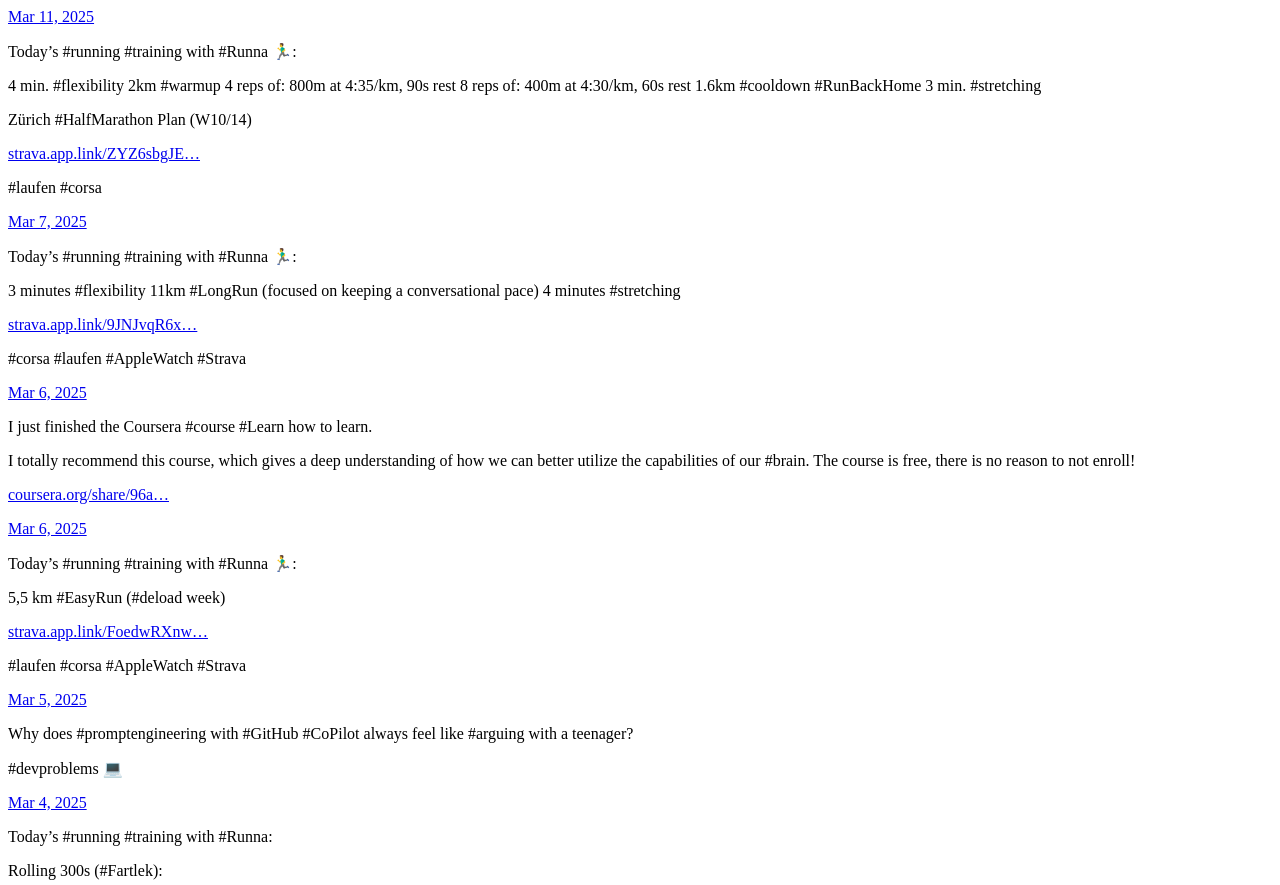
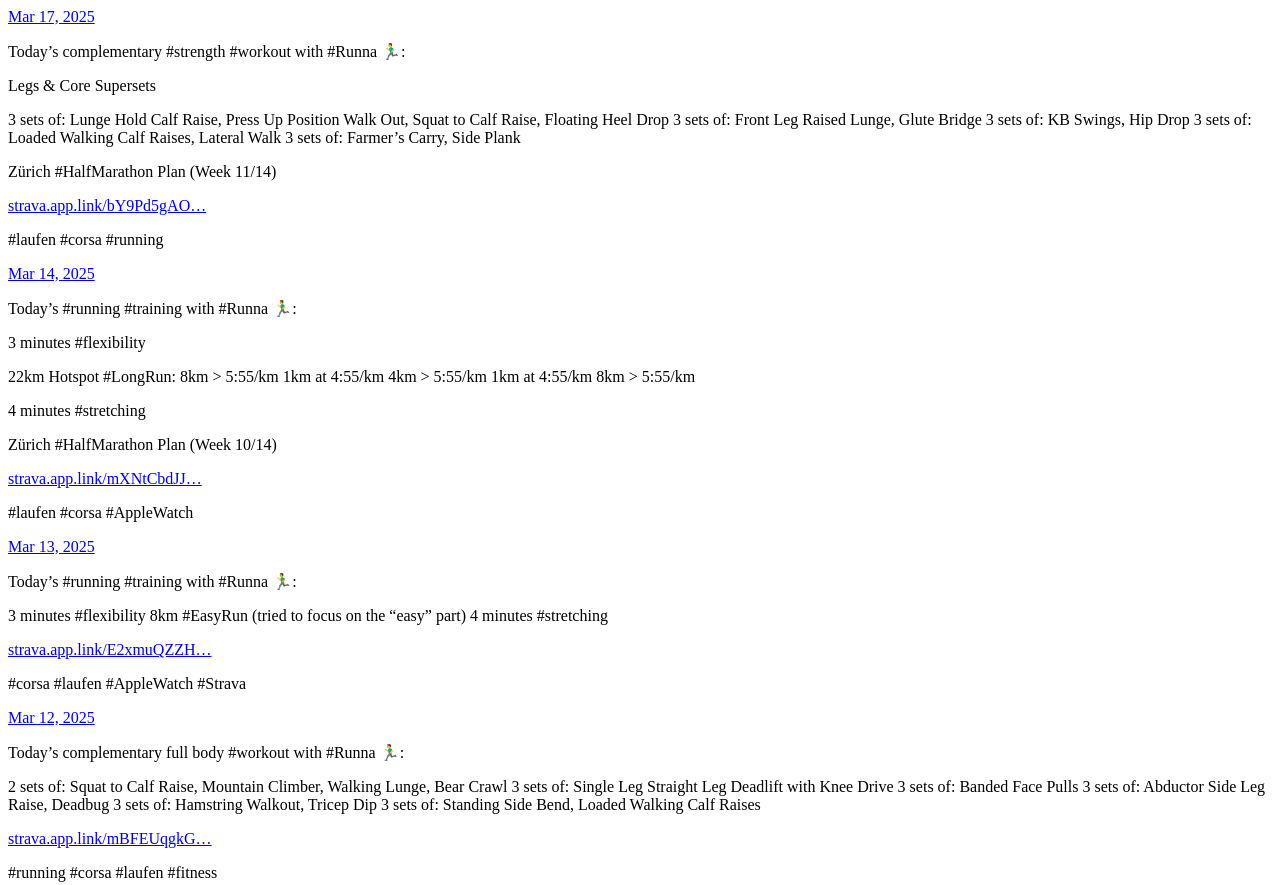
Before and after one commit to MSicc/msiccdotsocial.github.io, a plain HTML site: page index.html in a window 1280 px wide. Shown: the top 885 px of the page. Drawn offline with Linux system fonts and the light colour scheme.

Commit message:
Archiving from Micro.blog.

```diff
--- a/index.html
+++ b/index.html
@@ -21,6 +21,85 @@
 <div class="h-feed">
 
 
+
+	  <div class="h-entry">
+
+
+		<a href="https://msicc.social/2025/03/17/todays-complementary-strength-workout-with.html" class="u-url"><time class="dt-published" datetime="2025-03-17 17:33:12 &#43;0100">Mar 17, 2025</time></a>
+
+		<div class="e-content">
+			 <p>Today’s complementary #strength #workout with #Runna 🏃‍♂️:</p>
+<p>Legs &amp; Core Supersets</p>
+<p>3 sets of: Lunge Hold Calf Raise, Press Up Position Walk Out, Squat to Calf Raise, Floating Heel Drop
+3 sets of: Front Leg Raised Lunge, Glute Bridge
+3 sets of: KB Swings, Hip Drop
+3 sets of: Loaded Walking Calf Raises, Lateral Walk
+3 sets of: Farmer&rsquo;s Carry, Side Plank</p>
+<p>Zürich #HalfMarathon Plan (Week 11/14)</p>
+<p><a href="https://strava.app.link/bY9Pd5gAORb">strava.app.link/bY9Pd5gAO&hellip;</a></p>
+<p>#laufen #corsa #running</p>
+
+		</div>
+	  </div>
+
+	  <div class="h-entry">
+
+
+		<a href="https://msicc.social/2025/03/14/todays-running-training-with-runna.html" class="u-url"><time class="dt-published" datetime="2025-03-14 19:26:22 &#43;0100">Mar 14, 2025</time></a>
+
+		<div class="e-content">
+			 <p>Today’s #running #training with #Runna 🏃‍♂️:</p>
+<p>3 minutes #flexibility</p>
+<p>22km Hotspot #LongRun:
+8km &gt; 5:55/km
+1km at 4:55/km
+4km &gt; 5:55/km
+1km at 4:55/km
+8km &gt; 5:55/km</p>
+<p>4 minutes #stretching</p>
+<p>Zürich #HalfMarathon Plan (Week 10/14)</p>
+<p><a href="https://strava.app.link/mXNtCbdJJRb">strava.app.link/mXNtCbdJJ&hellip;</a></p>
+<p>#laufen #corsa #AppleWatch</p>
+<!-- raw HTML omitted -->
+
+		</div>
+	  </div>
+
+	  <div class="h-entry">
+
+
+		<a href="https://msicc.social/2025/03/13/todays-running-training-with-runna.html" class="u-url"><time class="dt-published" datetime="2025-03-13 18:20:52 &#43;0100">Mar 13, 2025</time></a>
+
+		<div class="e-content">
+			 <p>Today’s #running #training with #Runna 🏃‍♂️:</p>
+<p>3 minutes #flexibility
+8km #EasyRun (tried to focus on the “easy” part)
+4 minutes #stretching</p>
+<p><a href="https://strava.app.link/E2xmuQZZHRb">strava.app.link/E2xmuQZZH&hellip;</a></p>
+<p>#corsa #laufen #AppleWatch #Strava</p>
+<!-- raw HTML omitted -->
+
+		</div>
+	  </div>
+
+	  <div class="h-entry">
+
+
+		<a href="https://msicc.social/2025/03/12/todays-complementary-full-body-workout.html" class="u-url"><time class="dt-published" datetime="2025-03-12 18:08:16 &#43;0100">Mar 12, 2025</time></a>
+
+		<div class="e-content">
+			 <p>Today’s complementary full body #workout with #Runna 🏃‍♂️:</p>
+<p>2 sets of: Squat to Calf Raise, Mountain Climber, Walking Lunge, Bear Crawl
+3 sets of: Single Leg Straight Leg Deadlift with Knee Drive
+3 sets of: Banded Face Pulls
+3 sets of: Abductor Side Leg Raise, Deadbug
+3 sets of: Hamstring Walkout, Tricep Dip
+3 sets of: Standing Side Bend, Loaded Walking Calf Raises</p>
+<p><a href="https://strava.app.link/mBFEUqgkGRb">strava.app.link/mBFEUqgkG&hellip;</a></p>
+<p>#running #corsa #laufen #fitness</p>
+
+		</div>
+	  </div>
 
 	  <div class="h-entry">
 
```
